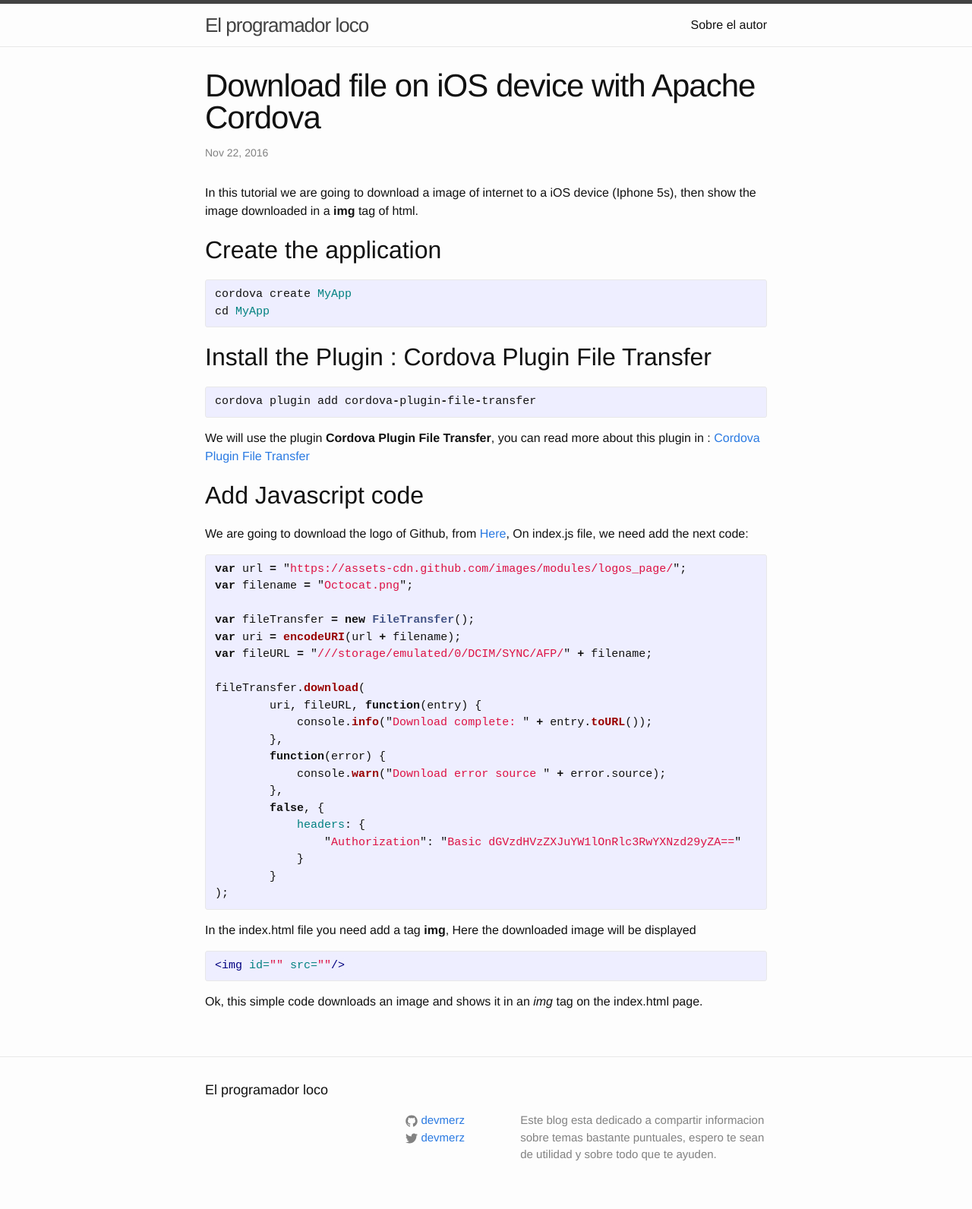
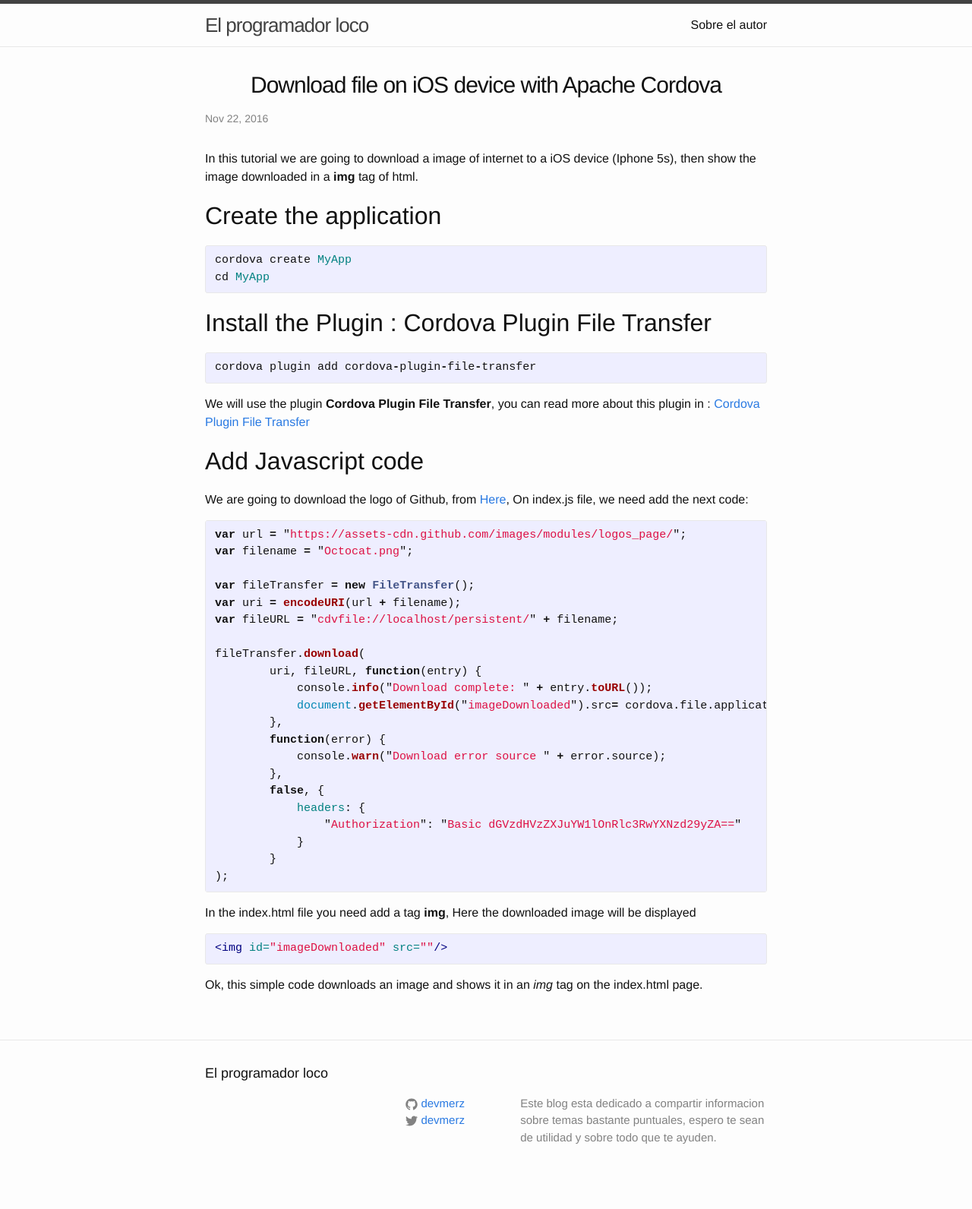
Before and after one commit to devmerz/devmerz.github.io, a Jekyll site: the page built from _posts/2016-11-22-download-file-ios-device-apache-cordova.markdown, in a window 1280 px wide. Shown: the whole page at 76% size. Built offline with Jekyll 4.4.1, drawn with Linux system fonts in a browser that asks for light colours; comment, search, counter and statistics services are not loaded; after the commit the page ends 1569 px from its top, so only the background shows below that.

Commit message:
cleaning code

```diff
--- a/_includes/head.html
+++ b/_includes/head.html
@@ -11,4 +11,5 @@
   <link rel="stylesheet" href="{{ "/css/main.css" | prepend: site.baseurl }}">
   <link rel="canonical" href="{{ page.url | replace:'index.html','' | prepend: site.baseurl | prepend: site.url }}">
   <link rel="alternate" type="application/rss+xml" title="{{ site.title }}" href="{{ "/feed.xml" | prepend: site.baseurl | prepend: site.url }}" />
+  <link rel="stylesheet" href="/css/site.css">
 </head>
--- a/_posts/2016-11-22-download-file-ios-device-apache-cordova.markdown
+++ b/_posts/2016-11-22-download-file-ios-device-apache-cordova.markdown
@@ -35,11 +35,12 @@ var filename = "Octocat.png";
 
 var fileTransfer = new FileTransfer();
 var uri = encodeURI(url + filename);
-var fileURL = "///storage/emulated/0/DCIM/SYNC/AFP/" + filename;
+var fileURL = "cdvfile://localhost/persistent/" + filename;
 
 fileTransfer.download(
         uri, fileURL, function(entry) {
             console.info("Download complete: " + entry.toURL());
+            document.getElementById("imageDownloaded").src= cordova.file.applicationStorageDirectory + "Documents/"+ filename;
         },
         function(error) {
             console.warn("Download error source " + error.source);
@@ -56,7 +57,7 @@ fileTransfer.download(
 In the index.html file you need add a tag **img**, Here the downloaded image will be displayed
 
 {% highlight html %}
-<img id="" src=""/>
+<img id="imageDownloaded" src=""/>
 {% endhighlight %}
 
 Ok, this simple code downloads an image and shows it in an *img* tag on the index.html page.
--- /dev/null
+++ b/css/site.css
@@ -0,0 +1,5 @@
+header .post-title{
+	font-size: 30px;
+	text-align: center;
+	line-height: 1.3;
+}
```
